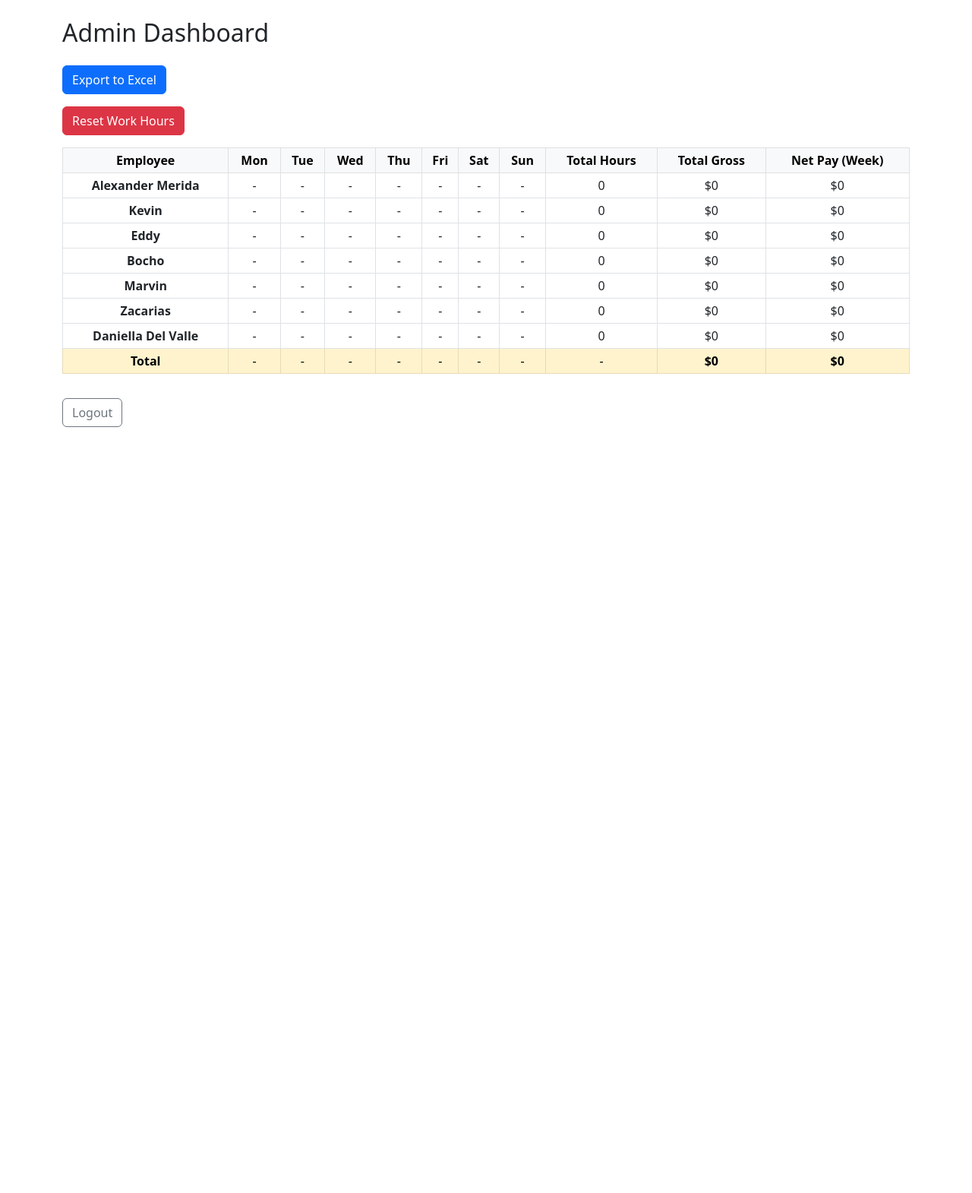
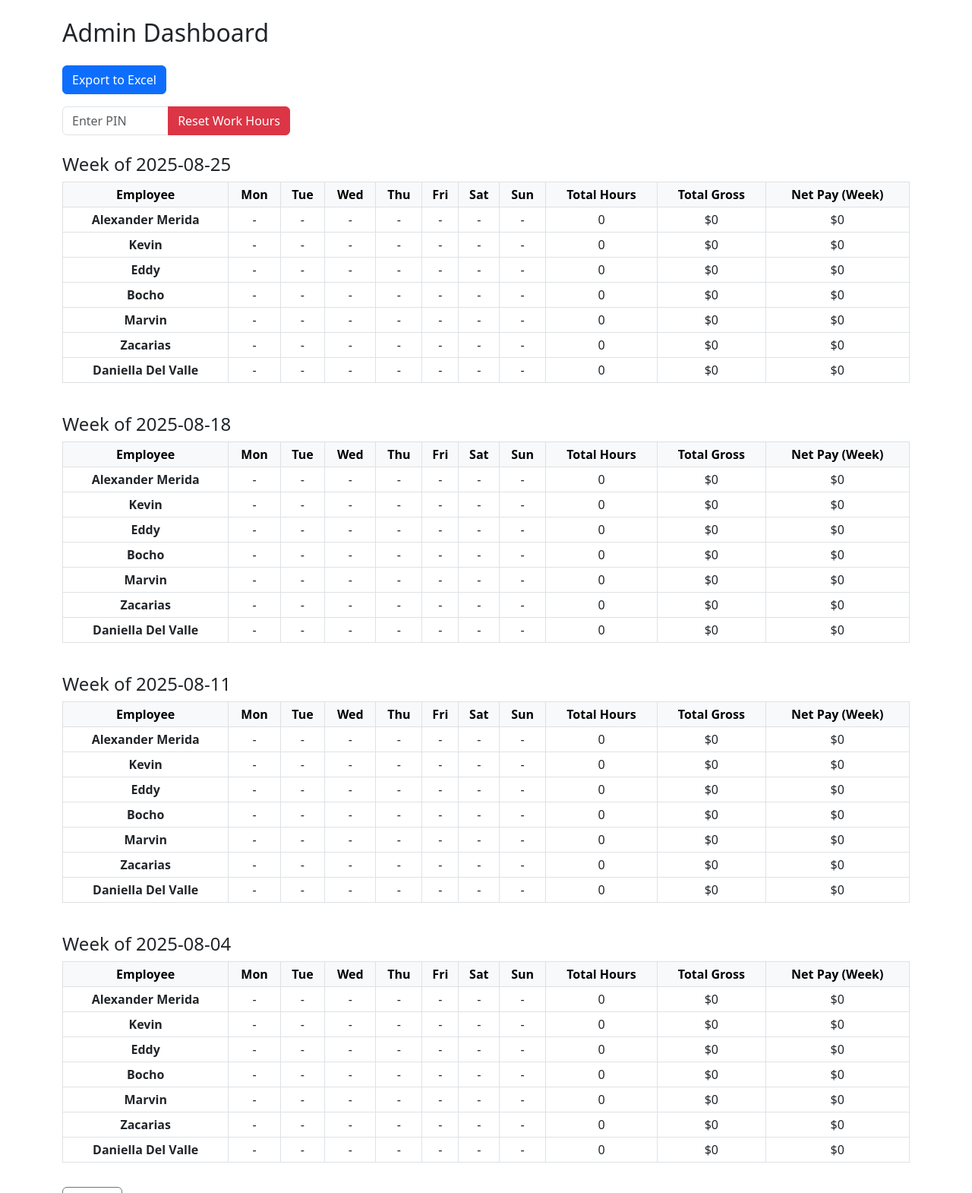
Before and after one commit to christailu/ShoalsDrywall, a Flask app: page /admin in a window 1280 px wide. Shown: the top 1570 px of the page at 76% size. Before the commit the page ends 562 px from the top, so only its background shows below. Run offline with Flask 3, Linux system fonts and the light colour scheme; a user stored in the database is signed in; data comes from the database, SQL or seed files in the repository; both versions use the stored data as it was after the commit; data that the repository does not hold is empty.

Commit message:
integrate pin for reset

```diff
--- a/app.py
+++ b/app.py
@@ -1,6 +1,7 @@
 from flask import Flask, render_template, request, redirect, session, url_for, send_file
 import sqlite3
 import datetime
+import pytz
 from werkzeug.security import generate_password_hash, check_password_hash
 import pandas as pd
 import io
@@ -18,6 +19,9 @@ EMPLOYEES = {
     "Zacarias": {"rate": 18, "password": "zacarias123"},
     "Daniella Del Valle": {"rate": 17, "password": "daniella123"},
 }
+
+# Central Time zone (Alabama)
+CENTRAL_TZ = pytz.timezone("America/Chicago")
 
 # --- Database setup ---
 def init_db():
@@ -61,17 +65,22 @@ def seed_users():
 # --- Format session ---
 def format_session(clock_in, clock_out, hours, wage):
     TAX_FLAT = 20
-    in_dt = datetime.datetime.fromisoformat(clock_in)
+
+    # Convert UTC from DB -> Central Time
+    in_dt = datetime.fromisoformat(clock_in).astimezone(CENTRAL_TZ)
     clock_in_str = in_dt.strftime("%I:%M %p on %m/%d/%Y")
     day = in_dt.strftime("%A")
+
     if clock_out:
-        out_dt = datetime.datetime.fromisoformat(clock_out)
+        out_dt = datetime.fromisoformat(clock_out).astimezone(CENTRAL_TZ)
         clock_out_str = out_dt.strftime("%I:%M %p on %m/%d/%Y")
     else:
         clock_out_str = "-"
+
     hours = round(hours, 2) if hours else 0
     gross_pay = round(wage, 2) if wage else 0
     net_pay = round(max(gross_pay - TAX_FLAT, 0), 2)
+
     return {
         "day": day,
         "clock_in": clock_in_str,
@@ -120,14 +129,14 @@ def index():
         c = conn.cursor()
         if action == "Clock In":
             c.execute("INSERT INTO work_sessions (user_id, clock_in) VALUES (?, ?)",
-                      (user_id, datetime.datetime.now().isoformat()))
+                      (user_id, datetime.now(timezone.utc).isoformat()))
         elif action == "Clock Out":
             c.execute("SELECT id, clock_in FROM work_sessions WHERE user_id=? AND clock_out IS NULL",
                       (user_id,))
             row = c.fetchone()
             if row:
-                start_time = datetime.datetime.fromisoformat(row[1])
-                end_time = datetime.datetime.now()
+                start_time = datetime.fromisoformat(row[1])
+                end_time = datetime.now(timezone.utc)  # store UTC
                 hours = (end_time - start_time).total_seconds() / 3600
                 rate = EMPLOYEES.get(session["username"], {}).get("rate", 15)
                 wage = hours * rate
@@ -143,10 +152,10 @@ def index():
     raw_sessions = c.fetchall()
     conn.close()
     sessions = [format_session(*s) for s in raw_sessions]
-    # Calculate totals for all employees
 
     return render_template("index.html", sessions=sessions, username=session["username"])
 
+# --- Admin dashboard ---
 
 
 # --- Admin dashboard ---
@@ -164,62 +173,77 @@ def admin_dashboard():
     raw_logs = c.fetchall()
     conn.close()
 
-    # Structure: { employee: { day: [...entries...], "Total": {...} } }
-    data = {}
-    days_of_week = ["Monday","Tuesday","Wednesday","Thursday","Friday","Saturday","Sunday"]
     TAX_FLAT = 20
+    weeks_data = {}  # {week_start_date: {employee: {days...}}}
 
-    # Initialize all employees even if no work
-    for employee in EMPLOYEES.keys():
-        data[employee] = {d: [] for d in days_of_week}
-        data[employee]["Total"] = {"hours": 0, "gross": 0, "net": 0}
+    # Get current Central date
+    now_central = datetime.datetime.now(datetime.timezone.utc).astimezone(CENTRAL_TZ)
+    # Find last Monday
+    start_of_week = now_central - datetime.timedelta(days=now_central.weekday())
+    start_of_week = start_of_week.replace(hour=0, minute=0, second=0, microsecond=0)
+
+    # Collect last 4 weeks
+    week_starts = [(start_of_week - datetime.timedelta(weeks=i)) for i in range(4)]
+
+    for ws in week_starts:
+        week_key = ws.strftime("%Y-%m-%d")
+        weeks_data[week_key] = {}
+        for emp in EMPLOYEES.keys():
+            weeks_data[week_key][emp] = {d: [] for d in ["Monday","Tuesday","Wednesday","Thursday","Friday","Saturday","Sunday"]}
+            weeks_data[week_key][emp]["Total"] = {"hours": 0, "gross": 0, "net": 0}
 
     for username, clock_in, clock_out, hours, wage in raw_logs:
         if not clock_in:
             continue
-        in_dt = datetime.datetime.fromisoformat(clock_in)
-        day = in_dt.strftime("%A")
+        in_dt = datetime.datetime.fromisoformat(clock_in).astimezone(CENTRAL_TZ)
 
-        # Prepare daily entry
-        entry = {
-            "time": f"{in_dt.strftime('%I:%M %p')} - {datetime.datetime.fromisoformat(clock_out).strftime('%I:%M %p') if clock_out else '-'}",
-            "hours": round(hours, 2) if hours else 0,
-            "gross": round(wage, 2) if wage else 0
-        }
+        # Determine which week this entry belongs to
+        for ws in week_starts:
+            we = ws + datetime.timedelta(days=7)
+            if ws <= in_dt < we:
+                week_key = ws.strftime("%Y-%m-%d")
+                day = in_dt.strftime("%A")
 
-        data[username][day].append(entry)
+                entry = {
+                    "time": f"{in_dt.strftime('%I:%M %p')} - {datetime.datetime.fromisoformat(clock_out).astimezone(CENTRAL_TZ).strftime('%I:%M %p') if clock_out else '-'}",
+                    "hours": round(hours, 2) if hours else 0,
+                    "gross": round(wage, 2) if wage else 0
+                }
 
-        # Update weekly totals
-        data[username]["Total"]["hours"] += entry["hours"]
-        data[username]["Total"]["gross"] += entry["gross"]
+                weeks_data[week_key][username][day].append(entry)
+                weeks_data[week_key][username]["Total"]["hours"] += entry["hours"]
+                weeks_data[week_key][username]["Total"]["gross"] += entry["gross"]
+                break
 
-    # Calculate net pay for the week
-    for user in data:
-        total_gross = data[user]["Total"]["gross"]
-        data[user]["Total"]["gross"] = round(total_gross, 2)
-        data[user]["Total"]["hours"] = round(data[user]["Total"]["hours"], 2)
-        data[user]["Total"]["net"] = round(max(total_gross - TAX_FLAT, 0), 2)
+    # Compute net
+    for wk, employees in weeks_data.items():
+        for emp in employees:
+            total_gross = employees[emp]["Total"]["gross"]
+            employees[emp]["Total"]["gross"] = round(total_gross, 2)
+            employees[emp]["Total"]["hours"] = round(employees[emp]["Total"]["hours"], 2)
+            employees[emp]["Total"]["net"] = round(max(total_gross - TAX_FLAT, 0), 2)
 
-    total_gross_all = sum(data[user]["Total"]["gross"] for user in data)
-    total_net_all = sum(data[user]["Total"]["net"] for user in data)
+    return render_template("admin.html", weeks_data=weeks_data,
+                           days=["Monday","Tuesday","Wednesday","Thursday","Friday","Saturday","Sunday"])
 
-    return render_template("admin.html", data=data, days=days_of_week,
-                           total_gross_all=round(total_gross_all, 2),
-                           total_net_all=round(total_net_all, 2))
-# --- Reset database for new week ---
+# --- Reset database with PIN ---
+RESET_PIN = "2003"  # <-- you can change this
+
 @app.route("/reset", methods=["POST"])
 def reset_db():
     if "user_id" not in session or session.get("role") != "admin":
         return "Access denied. Admins only.", 403
 
+    pin = request.form.get("pin")
+    if pin != RESET_PIN:
+        return "Invalid PIN. Reset denied.", 403
+
     conn = sqlite3.connect("payroll.db")
     c = conn.cursor()
-    # Delete all work sessions
     c.execute("DELETE FROM work_sessions")
     conn.commit()
     conn.close()
     return redirect(url_for("admin_dashboard"))
-
 
 # --- Export Excel ---
 @app.route("/export")
@@ -234,11 +258,13 @@ def export_excel():
                  ORDER BY w.clock_in DESC""")
     raw_logs = c.fetchall()
     conn.close()
+
     data = []
     for r in raw_logs:
         log = format_session(r[1], r[2], r[3], r[4])
         log["username"] = r[0]
         data.append(log)
+
     df = pd.DataFrame(data)
     output = io.BytesIO()
     with pd.ExcelWriter(output, engine='xlsxwriter') as writer:
--- a/templates/admin.html
+++ b/templates/admin.html
@@ -5,21 +5,26 @@
     <meta name="viewport" content="width=device-width, initial-scale=1">
     <link href="https://cdn.jsdelivr.net/npm/bootstrap@5.3.0/dist/css/bootstrap.min.css" rel="stylesheet">
     <style>
-        .clock-col {
-            min-width: 150px;  /* adjust as needed */
-            font-size: 14px;   /* slightly bigger font */
-        }
-        .table-sm th, .table-sm td {
-            padding: 4px 6px;  /* a bit more padding */
-        }
+        .clock-col { min-width: 150px; font-size: 14px; }
+        .table-sm th, .table-sm td { padding: 4px 6px; }
     </style>
 </head>
 <body class="container py-4">
     <h2 class="mb-4">Admin Dashboard</h2>
+
     <a href="{{ url_for('export_excel') }}" class="btn btn-primary mb-3">Export to Excel</a>
-    <form method="POST" action="{{ url_for('reset_db') }}" onsubmit="return confirm('Are you sure you want to reset all work hours?');">
-    <button type="submit" class="btn btn-danger mb-3">Reset Work Hours</button>
+
+    <form method="POST" action="{{ url_for('reset_db') }}"
+          onsubmit="return confirm('Are you sure you want to reset all work hours?');"
+          class="mb-4">
+        <div class="input-group" style="max-width:300px;">
+            <input type="password" name="pin" class="form-control" placeholder="Enter PIN" required>
+            <button type="submit" class="btn btn-danger">Reset Work Hours</button>
+        </div>
     </form>
+
+    {% for week, data in weeks_data.items() %}
+        <h4 class="mt-4">Week of {{ week }}</h4>
         <div class="table-responsive">
             <table class="table table-bordered table-sm text-center align-middle">
                 <thead class="table-light">
@@ -43,8 +48,8 @@
                                     {% for entry in days_data[day] %}
                                         {{ entry.time }}{% if not loop.last %}, {% endif %}
                                     {% endfor %}
-                                <br><strong>Hours:</strong> {{ days_data[day]|sum(attribute='hours') }}<br>
-                                <strong>Gross:</strong> ${{ days_data[day]|sum(attribute='gross') }}
+                                    <br><strong>Hours:</strong> {{ days_data[day]|sum(attribute='hours') }}
+                                    <br><strong>Gross:</strong> ${{ days_data[day]|sum(attribute='gross') }}
                                 {% else %}
                                     -
                                 {% endif %}
@@ -55,18 +60,10 @@
                         <td>${{ days_data["Total"].net }}</td>
                     </tr>
                     {% endfor %}
-                <tr class="table-warning">
-                    <td><strong>Total</strong></td>
-                    {% for day in days %}
-                        <td>-</td>
-                    {% endfor %}
-                    <td>-</td>
-                    <td><strong>${{ total_gross_all }}</strong></td>
-                    <td><strong>${{ total_net_all }}</strong></td>
-                </tr>
                 </tbody>
             </table>
         </div>
+    {% endfor %}
 
     <a href="{{ url_for('logout') }}" class="btn btn-outline-secondary mt-3">Logout</a>
 </body>
```
Also changed, not shown: payroll.db. Lines whose indentation alone changed are shown as unchanged.
